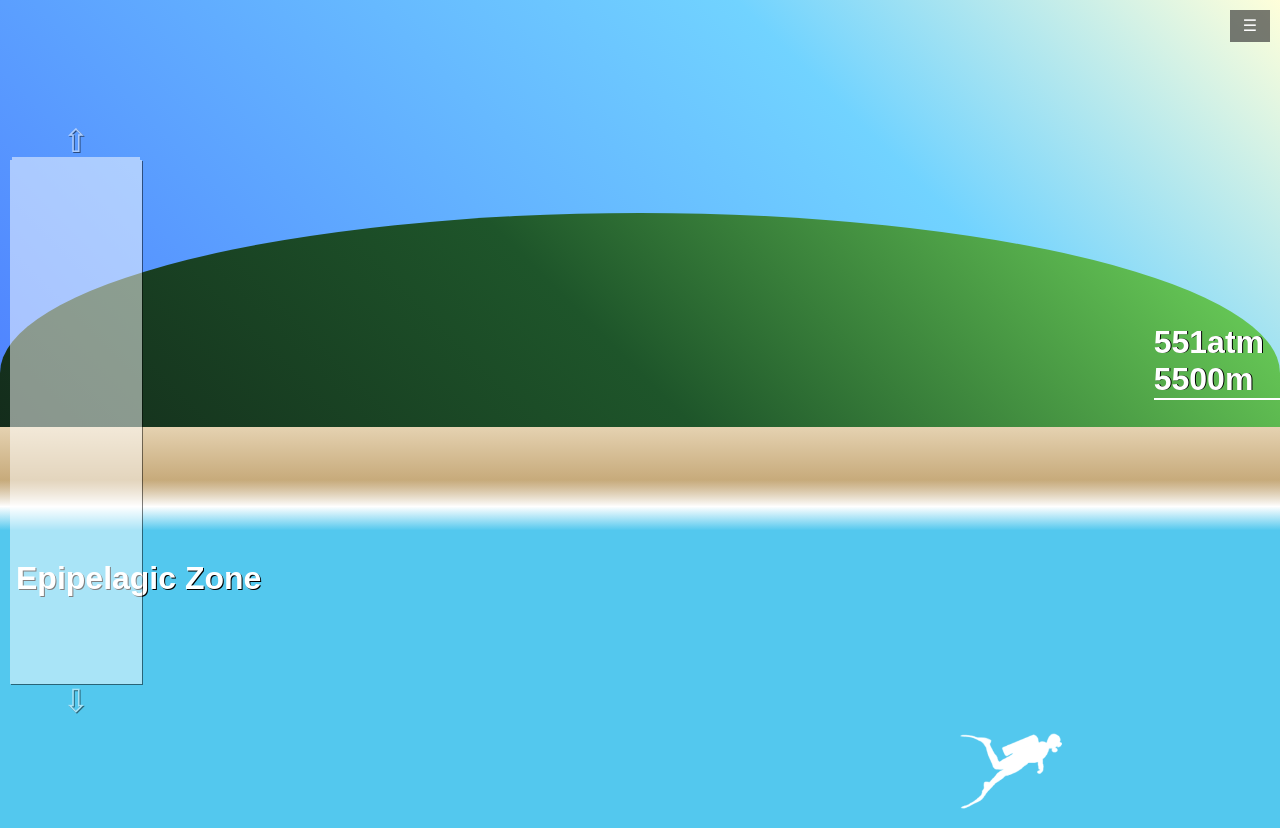
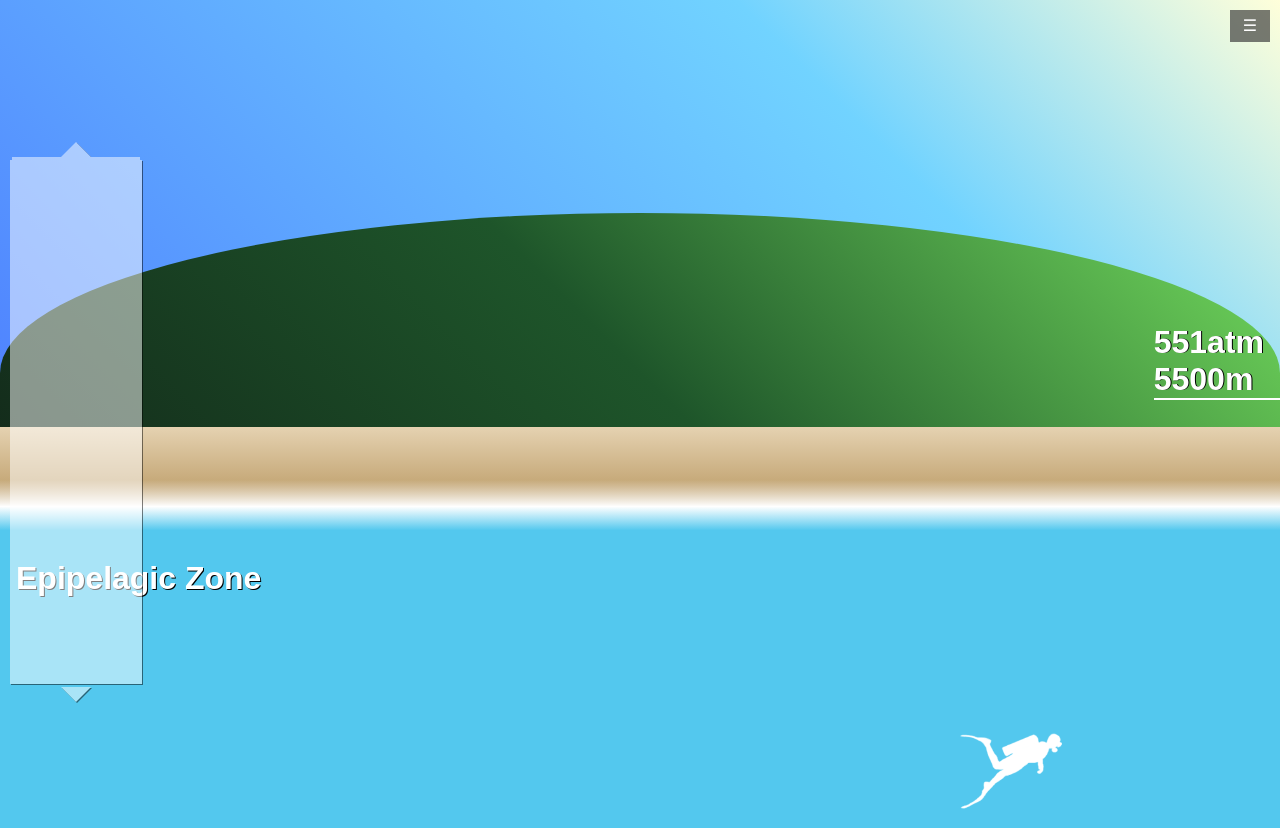
Before and after one commit to carterfa/OceanZones, a plain HTML site: page index.html in a window 1280 px wide. Shown: the top 828 px of the page. Drawn offline with nearby package versions, Linux system fonts and the light colour scheme.

Commit message:
Changed arrows

```diff
--- a/assets/css/style.css
+++ b/assets/css/style.css
@@ -54,16 +54,32 @@ body {
 .goSurface, .goDeep {
     position: absolute;
     width: 100%;
-    height: 10px;
     font-size: 2em;
     text-align: center;
     color: white;
     cursor: pointer;
     text-shadow: black 1px 1px;
+    filter: drop-shadow(1px 1px black);
+    left: 50%;
+    margin-left: -15px;
 }
 
 .goSurface {
-    top: -40px;
+    width: 0;
+    height: 0;
+    border-left: 15px solid transparent;
+    border-right: 15px solid transparent;
+    border-bottom: 15px solid white;
+    top: -20px;
+}
+
+.goDeep{
+    width: 0;
+    height: 0;
+    border-left: 15px solid transparent;
+    border-right: 15px solid transparent;
+    border-top: 15px solid white;
+    bottom: -20px;
 }
 
 .tooltip, .tooltiptext {
--- a/index.html
+++ b/index.html
@@ -16,13 +16,13 @@
 
 <div id="HUD">
     <div class="minimap">
-        <div class="goSurface">&#8679;</div>
+        <div class="goSurface"></div>
         <div class="mapZone" id="mapEpi"><span class="tooltiptext" id="mapEpiText">Epipelagic</span></div>
         <div class="mapZone" id="mapMeso"><span class="tooltiptext" id="mapMesoText">Mesopelagic</span></div>
         <div class="mapZone" id="mapBathy"><span class="tooltiptext" id="mapBathyText">Bathypelagic</span></div>
         <div class="mapZone" id="mapAbyss"><span class="tooltiptext" id="mapAbyssText">Abyssopelagic</span></div>
         <div class="mapZone" id="mapHado"><span class="tooltiptext" id="mapHadoText">Hadopelagic</span></div>
-        <div class="goDeep">&#8681;</div>
+        <div class="goDeep"></div>
         <div id="mapslider"></div>
     </div>
     <p class="unitTogl" id="menu">&#9776;</p>
```
